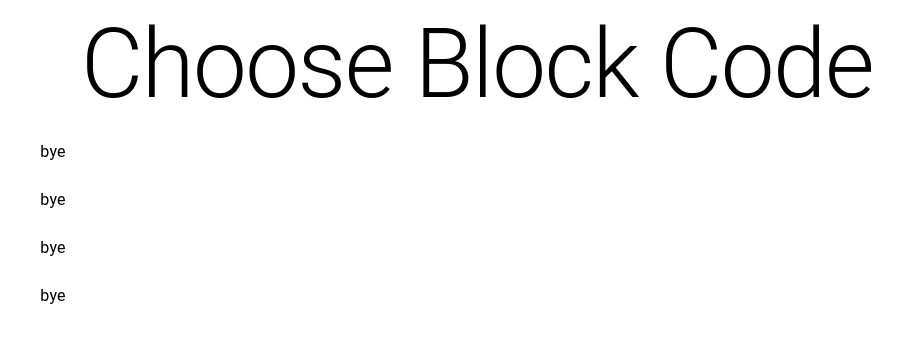
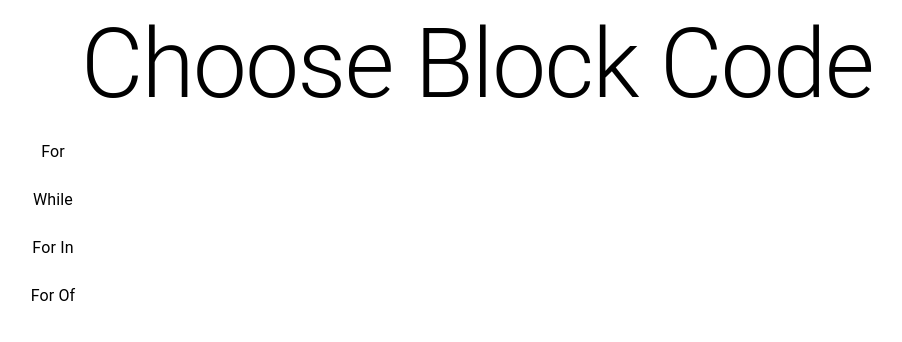
Before and after one commit to Hiladolev/online-coding, a React (Create React App) app in the folder client/: page / in a window 1280 px wide. Shown: the top 342 px of the page, without its empty margins (163-1065 px from the left). Built offline with nearby package versions, Linux system fonts and the light colour scheme.

Commit message:
props from code block list component for using each name in the list item text

```diff
--- a/client/src/components/pages/Lobby/CodeBlockList/SingleCodeBlock.tsx
+++ b/client/src/components/pages/Lobby/CodeBlockList/SingleCodeBlock.tsx
@@ -1,12 +1,16 @@
 import ListItem from "@mui/material/ListItem";
 import ListItemButton from "@mui/material/ListItemButton";
 import ListItemText from "@mui/material/ListItemText";
-function SingleCodeBlock(): JSX.Element {
+
+interface CodeBlockNameProps {
+  codeBlockName: string;
+}
+function SingleCodeBlock({ codeBlockName }: CodeBlockNameProps): JSX.Element {
   return (
     <>
       <ListItem disablePadding>
         <ListItemButton>
-          <ListItemText inset primary="bye" />
+          <ListItemText inset primary={codeBlockName} />
         </ListItemButton>
       </ListItem>
     </>
```
